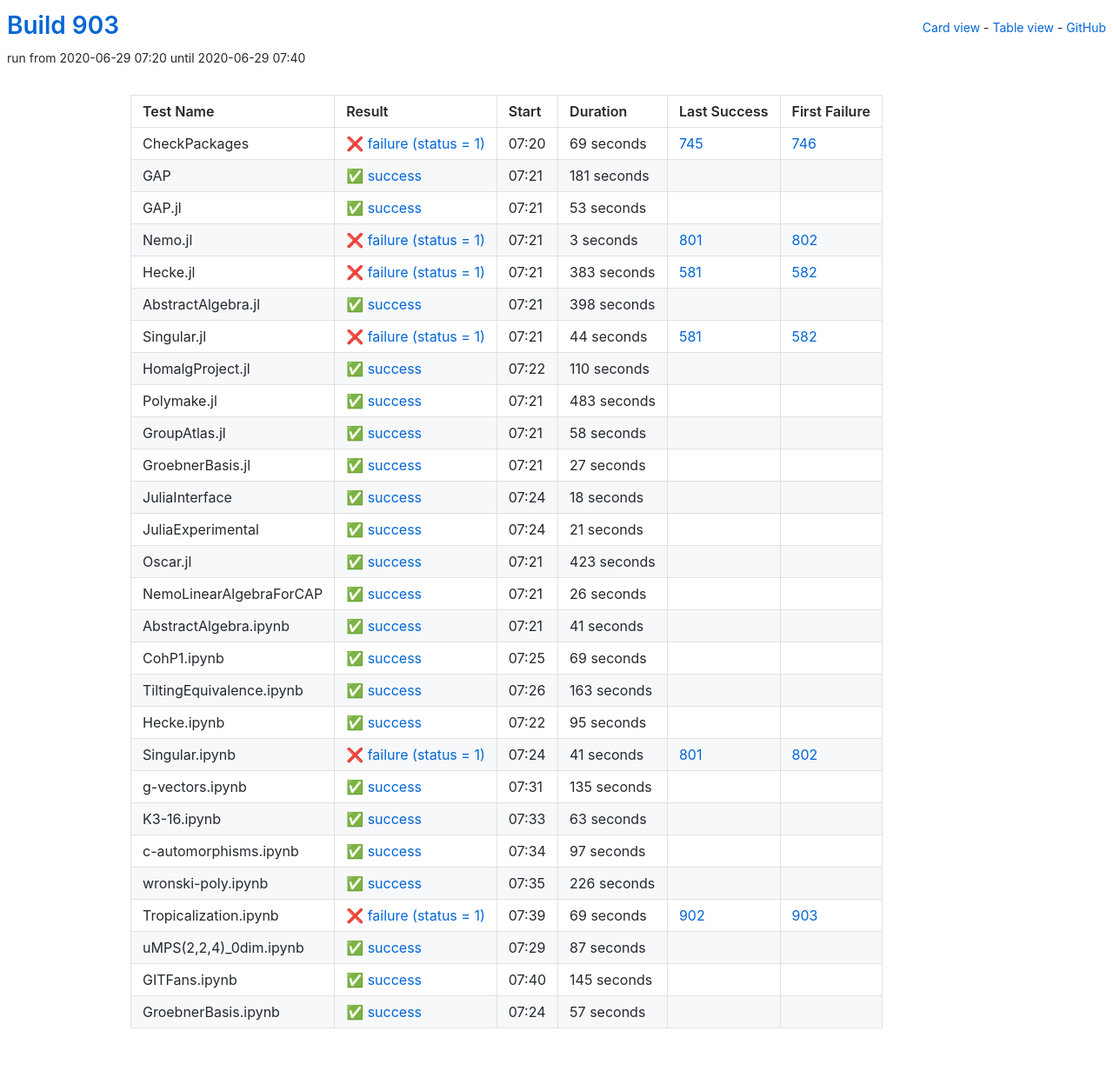
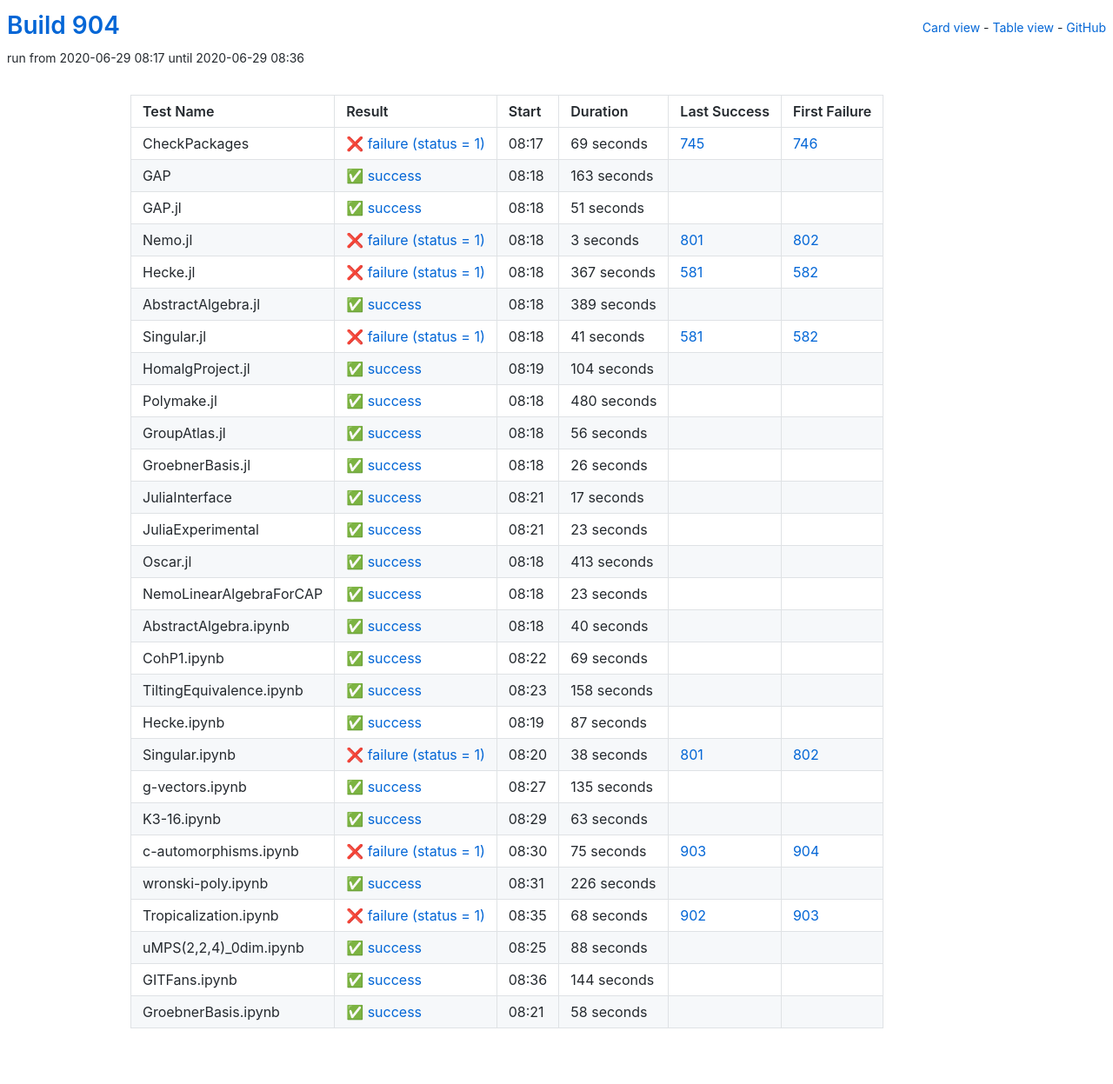
Before and after one commit to oscar-system/oscar-ci-status-1.4, a Jekyll site: the page built from table.html, in a window 1280 px wide. Shown: the whole page at 87% size. Built offline with Jekyll 4.4.1, drawn with Linux system fonts in a browser that asks for light colours.

Commit message:
Build #904

```diff
--- a/_data/ci.yml
+++ b/_data/ci.yml
@@ -1,6 +1,6 @@
 ---
-build: 903
-build_url: https://oscarci.mathematik.uni-kl.de/job/oscar-julia-1.4/903/
+build: 904
+build_url: https://oscarci.mathematik.uni-kl.de/job/oscar-julia-1.4/904/
 job: oscar-julia-1.4
 organization: oscar-system
 repo: oscar-ci-status-1.4
@@ -8,8 +8,8 @@ repourl: https://github.com/oscar-system/oscar-ci-status-1.4
 tests:
 - name: CheckPackages
   id: checkpackages
-  log: https://oscarci.mathematik.uni-kl.de/job/oscar-julia-1.4/903/artifact/logs/build-903/CheckPackages.log
-  start: 2020-06-29 07:20
+  log: https://oscarci.mathematik.uni-kl.de/job/oscar-julia-1.4/904/artifact/logs/build-904/CheckPackages.log
+  start: 2020-06-29 08:17
   success: false
   exitcode: 1
   status: failure
@@ -20,32 +20,32 @@ tests:
   first_failure_url: https://oscarci.mathematik.uni-kl.de/job/oscar-julia-1.4/746/
 - name: GAP
   id: gap
-  log: https://oscarci.mathematik.uni-kl.de/job/oscar-julia-1.4/903/artifact/logs/build-903/GAP.log
-  start: 2020-06-29 07:21
+  log: https://oscarci.mathematik.uni-kl.de/job/oscar-julia-1.4/904/artifact/logs/build-904/GAP.log
+  start: 2020-06-29 08:18
   success: true
   exitcode: 0
   status: success
-  duration: 181
+  duration: 163
   last_success: false
   last_success_url:
   first_failure: false
   first_failure_url:
 - name: GAP.jl
   id: gap-jl
-  log: https://oscarci.mathematik.uni-kl.de/job/oscar-julia-1.4/903/artifact/logs/build-903/GAP.jl.log
-  start: 2020-06-29 07:21
+  log: https://oscarci.mathematik.uni-kl.de/job/oscar-julia-1.4/904/artifact/logs/build-904/GAP.jl.log
+  start: 2020-06-29 08:18
   success: true
   exitcode: 0
   status: success
-  duration: 53
+  duration: 51
   last_success: false
   last_success_url:
   first_failure: false
   first_failure_url:
 - name: Nemo.jl
   id: nemo-jl
-  log: https://oscarci.mathematik.uni-kl.de/job/oscar-julia-1.4/903/artifact/logs/build-903/Nemo.jl.log
-  start: 2020-06-29 07:21
+  log: https://oscarci.mathematik.uni-kl.de/job/oscar-julia-1.4/904/artifact/logs/build-904/Nemo.jl.log
+  start: 2020-06-29 08:18
   success: false
   exitcode: 1
   status: failure
@@ -56,128 +56,80 @@ tests:
   first_failure_url: https://oscarci.mathematik.uni-kl.de/job/oscar-julia-1.4/802/
 - name: Hecke.jl
   id: hecke-jl
-  log: https://oscarci.mathematik.uni-kl.de/job/oscar-julia-1.4/903/artifact/logs/build-903/Hecke.jl.log
-  start: 2020-06-29 07:21
+  log: https://oscarci.mathematik.uni-kl.de/job/oscar-julia-1.4/904/artifact/logs/build-904/Hecke.jl.log
+  start: 2020-06-29 08:18
   success: false
   exitcode: 1
   status: failure
-  duration: 383
+  duration: 367
   last_success: 581
   last_success_url: https://oscarci.mathematik.uni-kl.de/job/oscar-julia-1.4/581/
   first_failure: 582
   first_failure_url: https://oscarci.mathematik.uni-kl.de/job/oscar-julia-1.4/582/
 - name: AbstractAlgebra.jl
   id: abstractalgebra-jl
-  log: https://oscarci.mathematik.uni-kl.de/job/oscar-julia-1.4/903/artifact/logs/build-903/AbstractAlgebra.jl.log
-  start: 2020-06-29 07:21
+  log: https://oscarci.mathematik.uni-kl.de/job/oscar-julia-1.4/904/artifact/logs/build-904/AbstractAlgebra.jl.log
+  start: 2020-06-29 08:18
   success: true
   exitcode: 0
   status: success
-  duration: 398
+  duration: 389
   last_success: false
   last_success_url:
   first_failure: false
   first_failure_url:
 - name: Singular.jl
   id: singular-jl
-  log: https://oscarci.mathematik.uni-kl.de/job/oscar-julia-1.4/903/artifact/logs/build-903/Singular.jl.log
-  start: 2020-06-29 07:21
+  log: https://oscarci.mathematik.uni-kl.de/job/oscar-julia-1.4/904/artifact/logs/build-904/Singular.jl.log
+  start: 2020-06-29 08:18
   success: false
   exitcode: 1
   status: failure
-  duration: 44
+  duration: 41
   last_success: 581
   last_success_url: https://oscarci.mathematik.uni-kl.de/job/oscar-julia-1.4/581/
   first_failure: 582
   first_failure_url: https://oscarci.mathematik.uni-kl.de/job/oscar-julia-1.4/582/
 - name: HomalgProject.jl
   id: homalgproject-jl
-  log: https://oscarci.mathematik.uni-kl.de/job/oscar-julia-1.4/903/artifact/logs/build-903/HomalgProject.jl.log
-  start: 2020-06-29 07:22
+  log: https://oscarci.mathematik.uni-kl.de/job/oscar-julia-1.4/904/artifact/logs/build-904/HomalgProject.jl.log
+  start: 2020-06-29 08:19
   success: true
   exitcode: 0
   status: success
-  duration: 110
+  duration: 104
   last_success: false
   last_success_url:
   first_failure: false
   first_failure_url:
 - name: Polymake.jl
   id: polymake-jl
-  log: https://oscarci.mathematik.uni-kl.de/job/oscar-julia-1.4/903/artifact/logs/build-903/Polymake.jl.log
-  start: 2020-06-29 07:21
+  log: https://oscarci.mathematik.uni-kl.de/job/oscar-julia-1.4/904/artifact/logs/build-904/Polymake.jl.log
+  start: 2020-06-29 08:18
   success: true
   exitcode: 0
   status: success
-  duration: 483
+  duration: 480
   last_success: false
   last_success_url:
   first_failure: false
   first_failure_url:
 - name: GroupAtlas.jl
   id: groupatlas-jl
-  log: https://oscarci.mathematik.uni-kl.de/job/oscar-julia-1.4/903/artifact/logs/build-903/GroupAtlas.jl.log
-  start: 2020-06-29 07:21
+  log: https://oscarci.mathematik.uni-kl.de/job/oscar-julia-1.4/904/artifact/logs/build-904/GroupAtlas.jl.log
+  start: 2020-06-29 08:18
   success: true
   exitcode: 0
   status: success
-  duration: 58
+  duration: 56
   last_success: false
   last_success_url:
   first_failure: false
   first_failure_url:
 - name: GroebnerBasis.jl
   id: groebnerbasis-jl
-  log: https://oscarci.mathematik.uni-kl.de/job/oscar-julia-1.4/903/artifact/logs/build-903/GroebnerBasis.jl.log
-  start: 2020-06-29 07:21
-  success: true
-  exitcode: 0
-  status: success
-  duration: 27
-  last_success: false
-  last_success_url:
-  first_failure: false
-  first_failure_url:
-- name: JuliaInterface
-  id: juliainterface
-  log: https://oscarci.mathematik.uni-kl.de/job/oscar-julia-1.4/903/artifact/logs/build-903/JuliaInterface.log
-  start: 2020-06-29 07:24
-  success: true
-  exitcode: 0
-  status: success
-  duration: 18
-  last_success: false
-  last_success_url:
-  first_failure: false
-  first_failure_url:
-- name: JuliaExperimental
-  id: juliaexperimental
-  log: https://oscarci.mathematik.uni-kl.de/job/oscar-julia-1.4/903/artifact/logs/build-903/JuliaExperimental.log
-  start: 2020-06-29 07:24
-  success: true
-  exitcode: 0
-  status: success
-  duration: 21
-  last_success: false
-  last_success_url:
-  first_failure: false
-  first_failure_url:
-- name: Oscar.jl
-  id: oscar-jl
-  log: https://oscarci.mathematik.uni-kl.de/job/oscar-julia-1.4/903/artifact/logs/build-903/Oscar.jl.log
-  start: 2020-06-29 07:21
-  success: true
-  exitcode: 0
-  status: success
-  duration: 423
-  last_success: false
-  last_success_url:
-  first_failure: false
-  first_failure_url:
-- name: NemoLinearAlgebraForCAP
-  id: nemolinearalgebraforcap
-  log: https://oscarci.mathematik.uni-kl.de/job/oscar-julia-1.4/903/artifact/logs/build-903/NemoLinearAlgebraForCAP.log
-  start: 2020-06-29 07:21
+  log: https://oscarci.mathematik.uni-kl.de/job/oscar-julia-1.4/904/artifact/logs/build-904/GroebnerBasis.jl.log
+  start: 2020-06-29 08:18
   success: true
   exitcode: 0
   status: success
@@ -186,22 +138,70 @@ tests:
   last_success_url:
   first_failure: false
   first_failure_url:
-- name: AbstractAlgebra.ipynb
-  id: abstractalgebra-ipynb
-  log: https://oscarci.mathematik.uni-kl.de/job/oscar-julia-1.4/903/artifact/logs/build-903/AbstractAlgebra.ipynb.log
-  start: 2020-06-29 07:21
+- name: JuliaInterface
+  id: juliainterface
+  log: https://oscarci.mathematik.uni-kl.de/job/oscar-julia-1.4/904/artifact/logs/build-904/JuliaInterface.log
+  start: 2020-06-29 08:21
   success: true
   exitcode: 0
   status: success
-  duration: 41
+  duration: 17
+  last_success: false
+  last_success_url:
+  first_failure: false
+  first_failure_url:
+- name: JuliaExperimental
+  id: juliaexperimental
+  log: https://oscarci.mathematik.uni-kl.de/job/oscar-julia-1.4/904/artifact/logs/build-904/JuliaExperimental.log
+  start: 2020-06-29 08:21
+  success: true
+  exitcode: 0
+  status: success
+  duration: 23
+  last_success: false
+  last_success_url:
+  first_failure: false
+  first_failure_url:
+- name: Oscar.jl
+  id: oscar-jl
+  log: https://oscarci.mathematik.uni-kl.de/job/oscar-julia-1.4/904/artifact/logs/build-904/Oscar.jl.log
+  start: 2020-06-29 08:18
+  success: true
+  exitcode: 0
+  status: success
+  duration: 413
+  last_success: false
+  last_success_url:
+  first_failure: false
+  first_failure_url:
+- name: NemoLinearAlgebraForCAP
+  id: nemolinearalgebraforcap
+  log: https://oscarci.mathematik.uni-kl.de/job/oscar-julia-1.4/904/artifact/logs/build-904/NemoLinearAlgebraForCAP.log
+  start: 2020-06-29 08:18
+  success: true
+  exitcode: 0
+  status: success
+  duration: 23
+  last_success: false
+  last_success_url:
+  first_failure: false
+  first_failure_url:
+- name: AbstractAlgebra.ipynb
+  id: abstractalgebra-ipynb
+  log: https://oscarci.mathematik.uni-kl.de/job/oscar-julia-1.4/904/artifact/logs/build-904/AbstractAlgebra.ipynb.log
+  start: 2020-06-29 08:18
+  success: true
+  exitcode: 0
+  status: success
+  duration: 40
   last_success: false
   last_success_url:
   first_failure: false
   first_failure_url:
 - name: CohP1.ipynb
   id: cohp1-ipynb
-  log: https://oscarci.mathematik.uni-kl.de/job/oscar-julia-1.4/903/artifact/logs/build-903/CohP1.ipynb.log
-  start: 2020-06-29 07:25
+  log: https://oscarci.mathematik.uni-kl.de/job/oscar-julia-1.4/904/artifact/logs/build-904/CohP1.ipynb.log
+  start: 2020-06-29 08:22
   success: true
   exitcode: 0
   status: success
@@ -212,44 +212,44 @@ tests:
   first_failure_url:
 - name: TiltingEquivalence.ipynb
   id: tiltingequivalence-ipynb
-  log: https://oscarci.mathematik.uni-kl.de/job/oscar-julia-1.4/903/artifact/logs/build-903/TiltingEquivalence.ipynb.log
-  start: 2020-06-29 07:26
+  log: https://oscarci.mathematik.uni-kl.de/job/oscar-julia-1.4/904/artifact/logs/build-904/TiltingEquivalence.ipynb.log
+  start: 2020-06-29 08:23
   success: true
   exitcode: 0
   status: success
-  duration: 163
+  duration: 158
   last_success: false
   last_success_url:
   first_failure: false
   first_failure_url:
 - name: Hecke.ipynb
   id: hecke-ipynb
-  log: https://oscarci.mathematik.uni-kl.de/job/oscar-julia-1.4/903/artifact/logs/build-903/Hecke.ipynb.log
-  start: 2020-06-29 07:22
+  log: https://oscarci.mathematik.uni-kl.de/job/oscar-julia-1.4/904/artifact/logs/build-904/Hecke.ipynb.log
+  start: 2020-06-29 08:19
   success: true
   exitcode: 0
   status: success
-  duration: 95
+  duration: 87
   last_success: false
   last_success_url:
   first_failure: false
   first_failure_url:
 - name: Singular.ipynb
   id: singular-ipynb
-  log: https://oscarci.mathematik.uni-kl.de/job/oscar-julia-1.4/903/artifact/logs/build-903/Singular.ipynb.log
-  start: 2020-06-29 07:24
+  log: https://oscarci.mathematik.uni-kl.de/job/oscar-julia-1.4/904/artifact/logs/build-904/Singular.ipynb.log
+  start: 2020-06-29 08:20
   success: false
   exitcode: 1
   status: failure
-  duration: 41
+  duration: 38
   last_success: 801
   last_success_url: https://oscarci.mathematik.uni-kl.de/job/oscar-julia-1.4/801/
   first_failure: 802
   first_failure_url: https://oscarci.mathematik.uni-kl.de/job/oscar-julia-1.4/802/
 - name: g-vectors.ipynb
   id: g-vectors-ipynb
-  log: https://oscarci.mathematik.uni-kl.de/job/oscar-julia-1.4/903/artifact/logs/build-903/g-vectors.ipynb.log
-  start: 2020-06-29 07:31
+  log: https://oscarci.mathematik.uni-kl.de/job/oscar-julia-1.4/904/artifact/logs/build-904/g-vectors.ipynb.log
+  start: 2020-06-29 08:27
   success: true
   exitcode: 0
   status: success
@@ -260,8 +260,8 @@ tests:
   first_failure_url:
 - name: K3-16.ipynb
   id: k3-16-ipynb
-  log: https://oscarci.mathematik.uni-kl.de/job/oscar-julia-1.4/903/artifact/logs/build-903/K3-16.ipynb.log
-  start: 2020-06-29 07:33
+  log: https://oscarci.mathematik.uni-kl.de/job/oscar-julia-1.4/904/artifact/logs/build-904/K3-16.ipynb.log
+  start: 2020-06-29 08:29
   success: true
   exitcode: 0
   status: success
@@ -272,20 +272,20 @@ tests:
   first_failure_url:
 - name: c-automorphisms.ipynb
   id: c-automorphisms-ipynb
-  log: https://oscarci.mathematik.uni-kl.de/job/oscar-julia-1.4/903/artifact/logs/build-903/c-automorphisms.ipynb.log
-  start: 2020-06-29 07:34
-  success: true
-  exitcode: 0
-  status: success
-  duration: 97
-  last_success: false
-  last_success_url:
-  first_failure: false
-  first_failure_url:
+  log: https://oscarci.mathematik.uni-kl.de/job/oscar-julia-1.4/904/artifact/logs/build-904/c-automorphisms.ipynb.log
+  start: 2020-06-29 08:30
+  success: false
+  exitcode: 1
+  status: failure
+  duration: 75
+  last_success: 903
+  last_success_url: https://oscarci.mathematik.uni-kl.de/job/oscar-julia-1.4/903/
+  first_failure: 904
+  first_failure_url: https://oscarci.mathematik.uni-kl.de/job/oscar-julia-1.4/904/
 - name: wronski-poly.ipynb
   id: wronski-poly-ipynb
-  log: https://oscarci.mathematik.uni-kl.de/job/oscar-julia-1.4/903/artifact/logs/build-903/wronski-poly.ipynb.log
-  start: 2020-06-29 07:35
+  log: https://oscarci.mathematik.uni-kl.de/job/oscar-julia-1.4/904/artifact/logs/build-904/wronski-poly.ipynb.log
+  start: 2020-06-29 08:31
   success: true
   exitcode: 0
   status: success
@@ -296,48 +296,48 @@ tests:
   first_failure_url:
 - name: Tropicalization.ipynb
   id: tropicalization-ipynb
-  log: https://oscarci.mathematik.uni-kl.de/job/oscar-julia-1.4/903/artifact/logs/build-903/Tropicalization.ipynb.log
-  start: 2020-06-29 07:39
+  log: https://oscarci.mathematik.uni-kl.de/job/oscar-julia-1.4/904/artifact/logs/build-904/Tropicalization.ipynb.log
+  start: 2020-06-29 08:35
   success: false
   exitcode: 1
   status: failure
-  duration: 69
+  duration: 68
   last_success: 902
   last_success_url: https://oscarci.mathematik.uni-kl.de/job/oscar-julia-1.4/902/
   first_failure: 903
   first_failure_url: https://oscarci.mathematik.uni-kl.de/job/oscar-julia-1.4/903/
 - name: uMPS(2,2,4)_0dim.ipynb
   id: umps-2-2-4-0dim-ipynb
-  log: https://oscarci.mathematik.uni-kl.de/job/oscar-julia-1.4/903/artifact/logs/build-903/uMPS-2-2-4-_0dim.ipynb.log
-  start: 2020-06-29 07:29
+  log: https://oscarci.mathematik.uni-kl.de/job/oscar-julia-1.4/904/artifact/logs/build-904/uMPS-2-2-4-_0dim.ipynb.log
+  start: 2020-06-29 08:25
   success: true
   exitcode: 0
   status: success
-  duration: 87
+  duration: 88
   last_success: false
   last_success_url:
   first_failure: false
   first_failure_url:
 - name: GITFans.ipynb
   id: gitfans-ipynb
-  log: https://oscarci.mathematik.uni-kl.de/job/oscar-julia-1.4/903/artifact/logs/build-903/GITFans.ipynb.log
-  start: 2020-06-29 07:40
+  log: https://oscarci.mathematik.uni-kl.de/job/oscar-julia-1.4/904/artifact/logs/build-904/GITFans.ipynb.log
+  start: 2020-06-29 08:36
   success: true
   exitcode: 0
   status: success
-  duration: 145
+  duration: 144
   last_success: false
   last_success_url:
   first_failure: false
   first_failure_url:
 - name: GroebnerBasis.ipynb
   id: groebnerbasis-ipynb
-  log: https://oscarci.mathematik.uni-kl.de/job/oscar-julia-1.4/903/artifact/logs/build-903/GroebnerBasis.ipynb.log
-  start: 2020-06-29 07:24
+  log: https://oscarci.mathematik.uni-kl.de/job/oscar-julia-1.4/904/artifact/logs/build-904/GroebnerBasis.ipynb.log
+  start: 2020-06-29 08:21
   success: true
   exitcode: 0
   status: success
-  duration: 57
+  duration: 58
   last_success: false
   last_success_url:
   first_failure: false
```
Also changed, not shown: README.md.
